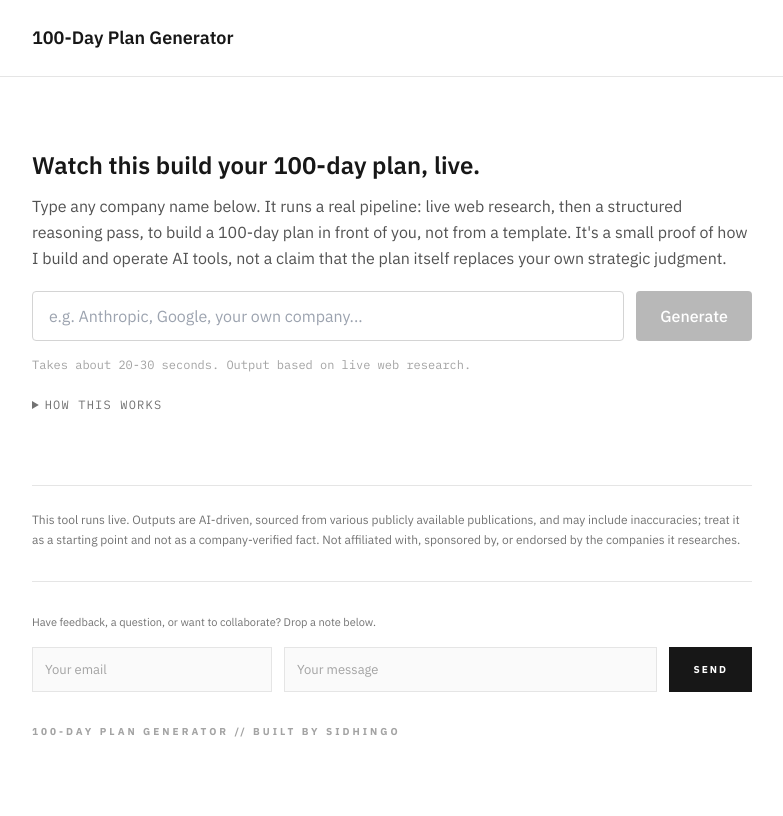
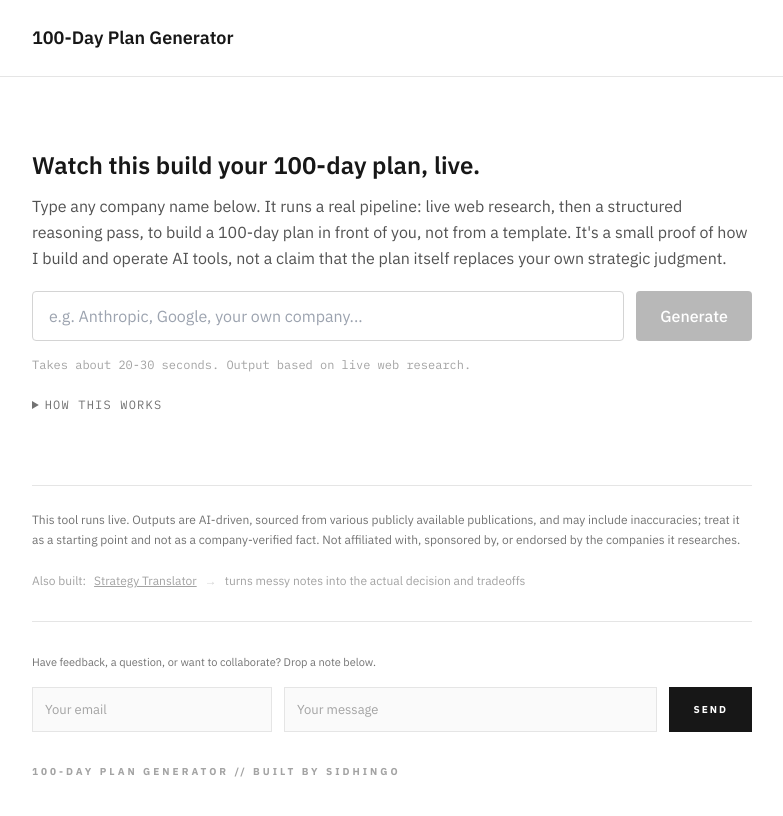
Before and after one commit to sidhingo/100-day-plan-generator, a React (Vite) app: page / in a window 1280 px wide. Shown: the top 816 px of the page, without its empty margins (248-1031 px from the left). Built offline with nearby package versions, Linux system fonts and the light colour scheme; no server answers.

Commit message:
Add cross-link to Strategy Translator

```diff
--- a/src/components/Footer.jsx
+++ b/src/components/Footer.jsx
@@ -36,7 +36,19 @@ export default function Footer() {
           it researches.
         </p>
       </div>
+      <div className="mt-6 text-xs text-neutral-400 flex items-center gap-2 overflow-hidden">
+        <span className="flex-shrink-0">Also built:</span>
 
+          <a href="https://strategy-translator.vercel.app"
+          target="_blank"
+          rel="noopener noreferrer"
+          className="underline hover:text-neutral-700 flex-shrink-0"
+        >
+          Strategy Translator
+        </a>
+        <span className="text-neutral-300 flex-shrink-0">→</span>
+        <span className="truncate">turns messy notes into the actual decision and tradeoffs</span>
+      </div>
       <div className="mt-8 border-t border-neutral-200 pt-8">
         <p className="text-[11px] text-neutral-500 mb-4">
           Have feedback, a question, or want to collaborate? Drop a note below.
```
